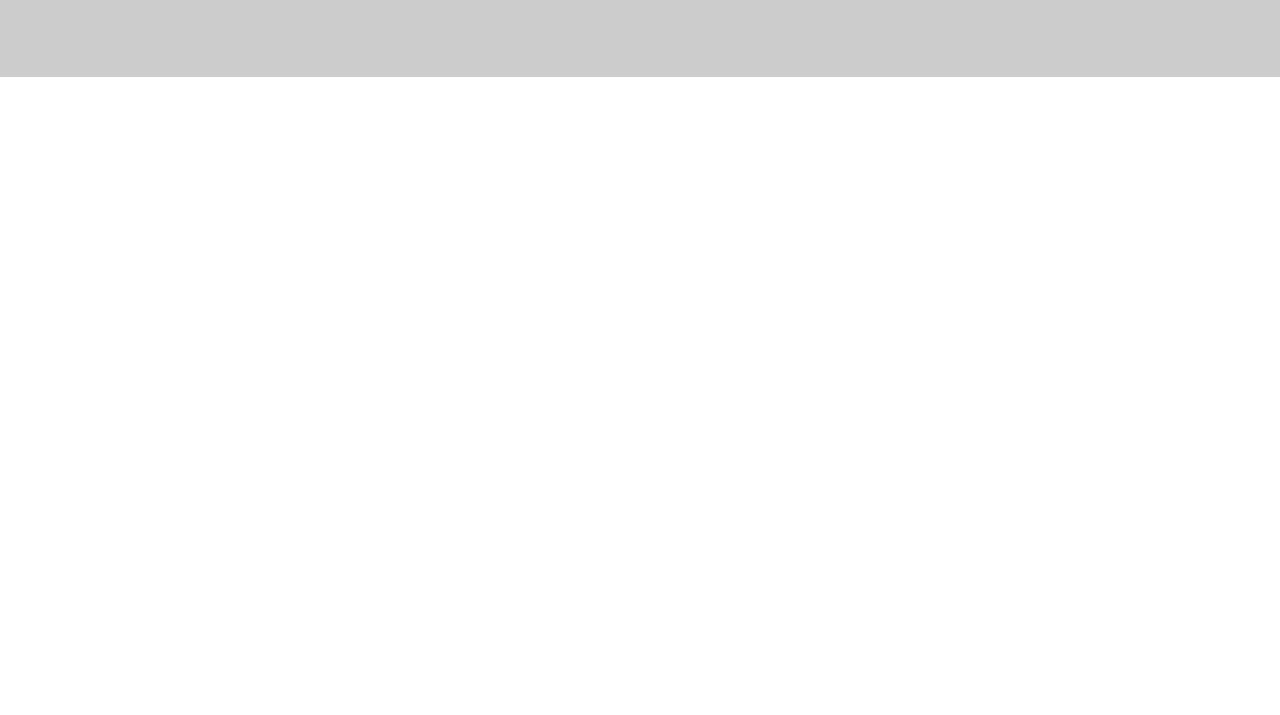
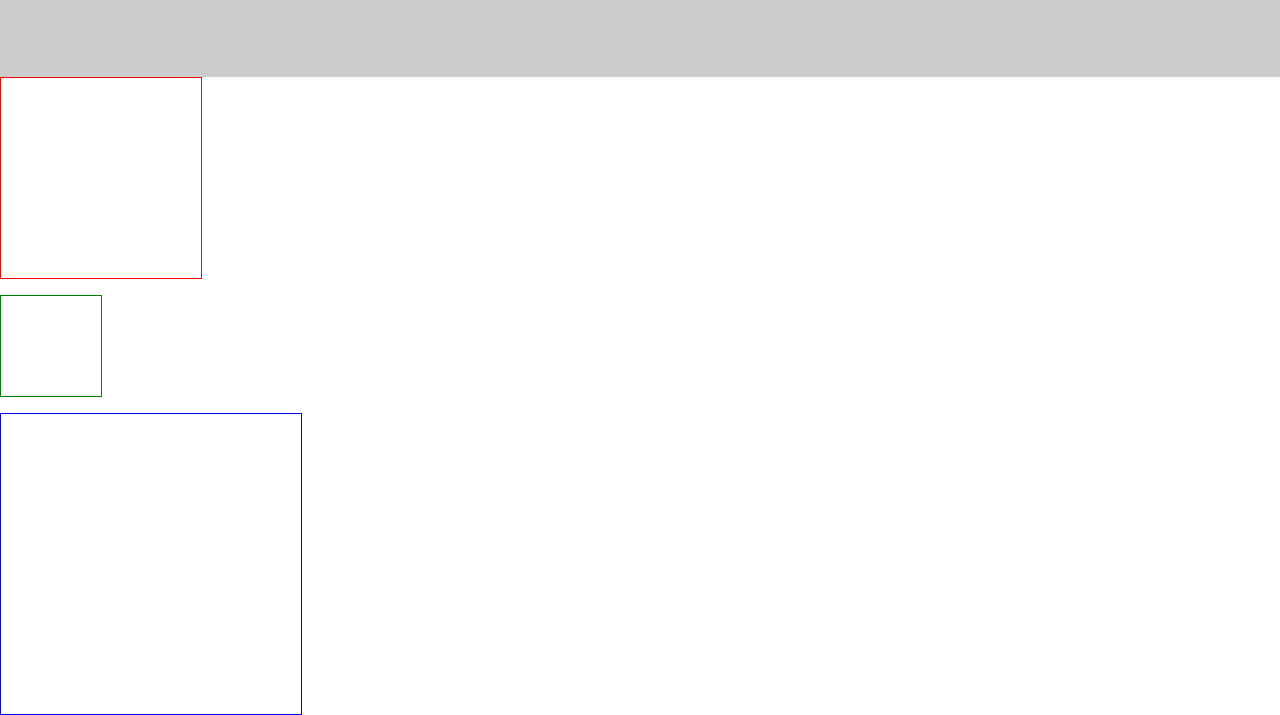
Before and after one commit to codingflowersfordinosaurs/css_practice_repo, a plain HTML site: page navLinks/about.html in a window 1280 px wide. Shown: the part 308-1023 px from the top of the page. Before the commit the page ends 800 px from the top, so only its background shows below. Drawn offline with nearby package versions, Linux system fonts and the light colour scheme.

Commit message:
adding boxes to about page to test out transform; miscellaneous css file added, link to css added to misc html file, html files updated with rel path links

```diff
--- a/css/about.css
+++ b/css/about.css
@@ -87,6 +87,31 @@
   cursor: pointer;
   background-color: #f0f0f0;
 }
+
+/* BOXES */
+.box1 {
+  width: 200px;
+  height: 200px;
+  border: 1px solid red;
+}
+.box1:hover {
+  transform: rotate(45deg);
+  animation: infinite 3s;
+}
+.box2 {
+  width: 100px;
+  height: 100px;
+  border: 1px solid green;
+}
+.box3 {
+  width: 300px;
+  height: 300px;
+  border: 1px solid blue;
+}
+
+
+
+
 
 /* FOOTER */
 footer {
--- a/navLinks/about.html
+++ b/navLinks/about.html
@@ -43,7 +43,13 @@
     <!-- END SECTION OF JUBOTRON TO LEARN MORE -->
 
     <!-- SECTION FOR BOX DIVS IN CONTAINER -->
-
+    <div>
+      <div class="box1"></div>
+      <br>
+      <div class="box2"></div>
+      <br>
+      <div class="box3"></div>
+    </div>
 
     <!-- SCRIPT TAGS -->
     <!-- load tweenmax here -->
```
Also changed, not shown: navLinks/contact.html (+1 -1 lines), navLinks/miscellaneous.html (+1 -1 lines), css/miscellaneous.css (renamed from css/index.css).
